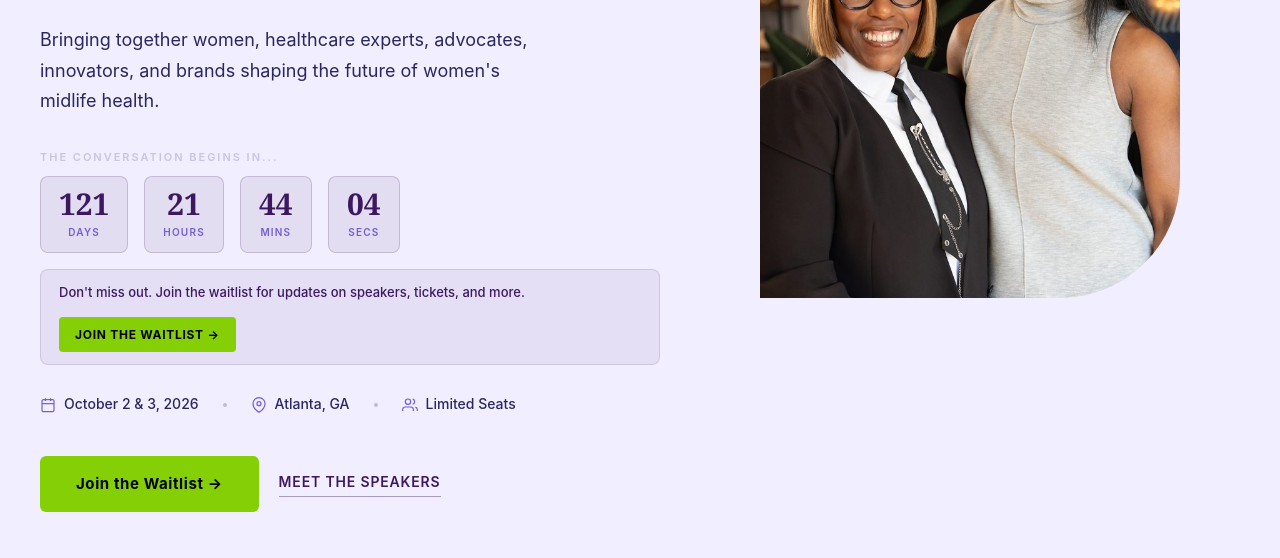
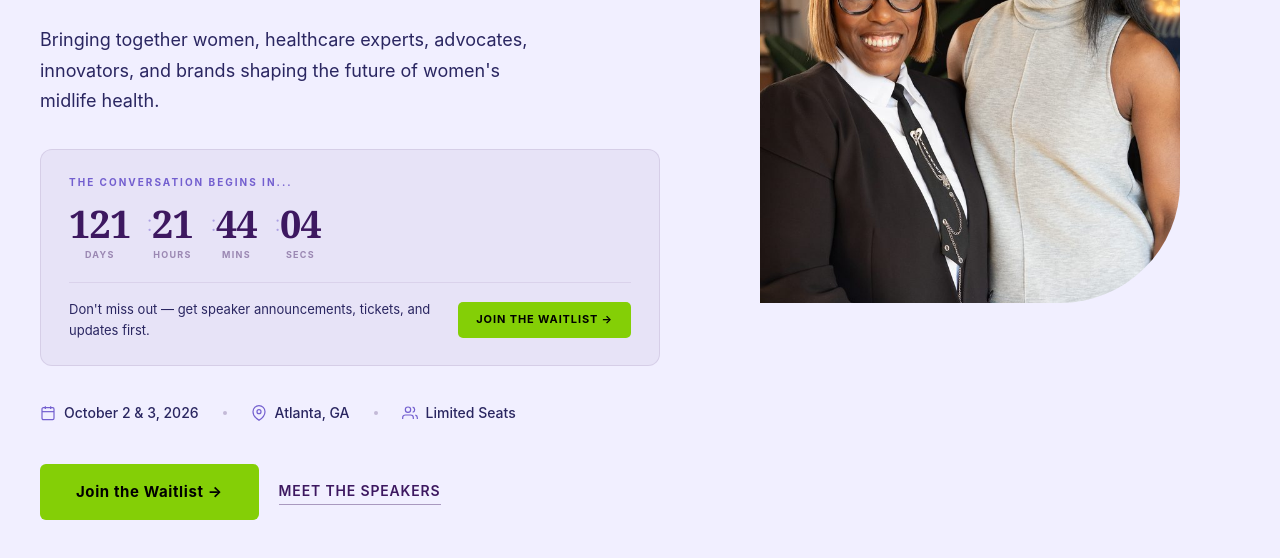
Before and after one commit to creativeagntcy/elevatepause-com, a website: page public/index.html in a window 1280 px wide. Shown: the part 540-1098 px from the top of the page. Drawn offline with Linux system fonts and the light colour scheme.

Commit message:
design: unified countdown block — cleaner layout, inline CTA, no boxy tiles

```diff
--- a/public/index.html
+++ b/public/index.html
@@ -515,37 +515,90 @@
     .footer-copy { color: rgba(255,255,255,0.65); }
 
     /* ── Countdown Timer ── */
+    /* ── Countdown Block ── */
+    .countdown-block {
+      margin-bottom: 36px;
+      padding: 24px 28px;
+      background: rgba(61,24,96,0.05);
+      border: 1px solid rgba(61,24,96,0.1);
+      border-radius: 12px;
+    }
+    .countdown-eyebrow {
+      font-size: 10px;
+      font-weight: 700;
+      letter-spacing: 0.2em;
+      text-transform: uppercase;
+      color: var(--plum-light);
+      margin-bottom: 14px;
+    }
     .hero-countdown {
       display: flex;
-      gap: 16px;
-      margin-bottom: 36px;
+      gap: 0;
+      margin-bottom: 20px;
       flex-wrap: wrap;
     }
     .countdown-unit {
       text-align: center;
-      background: rgba(61,24,96,0.08);
-      border: 1px solid rgba(61,24,96,0.18);
-      border-radius: 8px;
-      padding: 12px 18px;
-      min-width: 72px;
+      padding: 0 20px 0 0;
+      min-width: 64px;
+      position: relative;
+    }
+    .countdown-unit + .countdown-unit::before {
+      content: ':';
+      position: absolute;
+      left: -4px;
+      top: 2px;
+      font-size: 22px;
+      font-weight: 300;
+      color: var(--plum-light);
+      opacity: 0.5;
     }
     .countdown-number {
       font-family: Georgia, 'Times New Roman', serif;
-      font-size: 30px;
+      font-size: 38px;
       font-weight: 600;
       color: var(--plum);
       line-height: 1;
       display: block;
+      letter-spacing: -0.02em;
     }
     .countdown-label {
-      font-size: 10px;
-      font-weight: 600;
-      letter-spacing: 0.12em;
+      font-size: 9px;
+      font-weight: 700;
+      letter-spacing: 0.14em;
       text-transform: uppercase;
-      color: var(--plum-light);
+      color: rgba(61,24,96,0.45);
       display: block;
-      margin-top: 5px;
+      margin-top: 6px;
     }
+    .countdown-cta-row {
+      display: flex;
+      align-items: center;
+      gap: 14px;
+      padding-top: 16px;
+      border-top: 1px solid rgba(61,24,96,0.08);
+      flex-wrap: wrap;
+    }
+    .countdown-cta-text {
+      font-size: 13px;
+      color: var(--text-mid);
+      flex: 1;
+      min-width: 160px;
+    }
+    .countdown-cta-btn {
+      font-size: 11px;
+      font-weight: 700;
+      letter-spacing: 0.08em;
+      text-transform: uppercase;
+      color: #000;
+      background: var(--lime-cta);
+      padding: 9px 18px;
+      border-radius: 5px;
+      text-decoration: none;
+      white-space: nowrap;
+      transition: background 0.2s;
+    }
+    .countdown-cta-btn:hover { background: var(--lime-hover); }
 
     /* ── Marquee Strip ── */
     .marquee-strip {
@@ -710,17 +763,17 @@
       <div class="hero-rule" aria-hidden="true"></div>
       <p class="hero-desc"><!--VTL:hero-paragraph-->Bringing together women, healthcare experts, advocates, innovators, and brands shaping the future of women's midlife health.<!--/VTL:hero-paragraph--></p>
       <!-- Countdown -->
-      <div style="margin-bottom: 28px;">
-        <p style="font-size: 11px; font-weight: 600; letter-spacing: 0.18em; text-transform: uppercase; color: var(--lavender); margin-bottom: 10px;">The conversation begins in...</p>
-        <div class="hero-countdown" id="hero-countdown" style="margin-bottom: 16px;">
+      <div class="countdown-block">
+        <p class="countdown-eyebrow">The conversation begins in...</p>
+        <div class="hero-countdown" id="hero-countdown">
           <div class="countdown-unit"><span class="countdown-number" id="cd-days">--</span><span class="countdown-label">Days</span></div>
           <div class="countdown-unit"><span class="countdown-number" id="cd-hours">--</span><span class="countdown-label">Hours</span></div>
           <div class="countdown-unit"><span class="countdown-number" id="cd-mins">--</span><span class="countdown-label">Mins</span></div>
           <div class="countdown-unit"><span class="countdown-number" id="cd-secs">--</span><span class="countdown-label">Secs</span></div>
         </div>
-        <div style="display:inline-flex; align-items:center; gap:14px; background: rgba(61,24,96,0.07); border: 1px solid rgba(61,24,96,0.12); border-radius: 8px; padding: 12px 18px; flex-wrap: wrap;">
-          <span style="font-size:13px; color: var(--plum); font-weight:500;">Don't miss out. Join the waitlist for updates on speakers, tickets, and more.</span>
-          <a href="https://shifther.myflodesk.com/community" target="_blank" rel="noopener" style="font-size:12px; font-weight:700; letter-spacing:0.06em; text-transform:uppercase; color:#000; background:var(--lime-cta); padding:8px 16px; border-radius:4px; text-decoration:none; white-space:nowrap;">Join the Waitlist &rarr;</a>
+        <div class="countdown-cta-row">
+          <span class="countdown-cta-text">Don't miss out &mdash; get speaker announcements, tickets, and updates first.</span>
+          <a href="https://shifther.myflodesk.com/community" target="_blank" rel="noopener" class="countdown-cta-btn">Join the Waitlist &rarr;</a>
         </div>
       </div>
       <div class="hero-meta">
```
